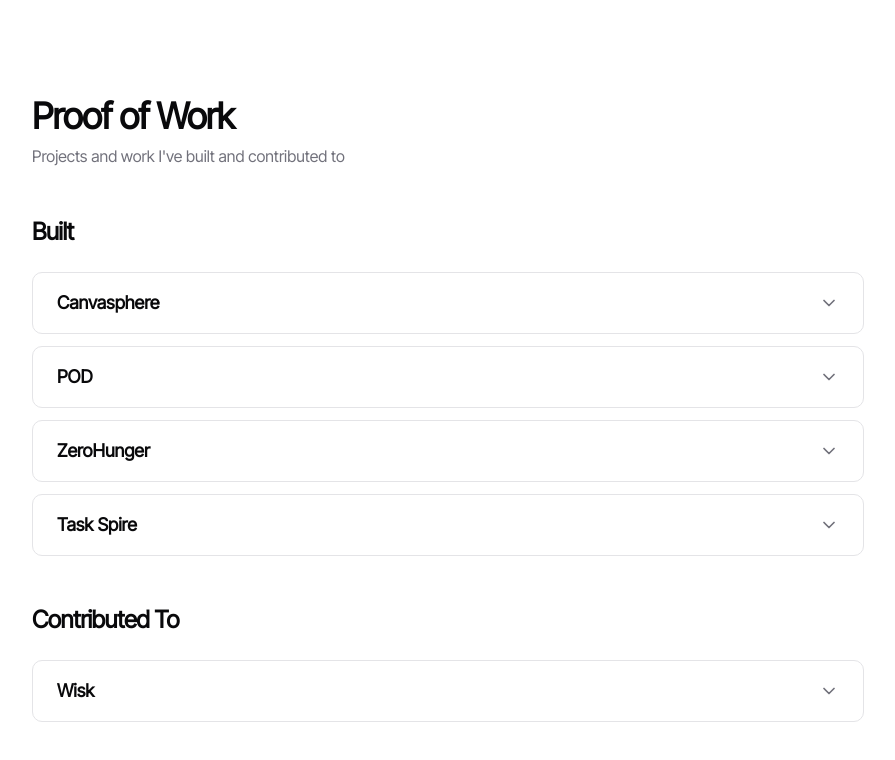
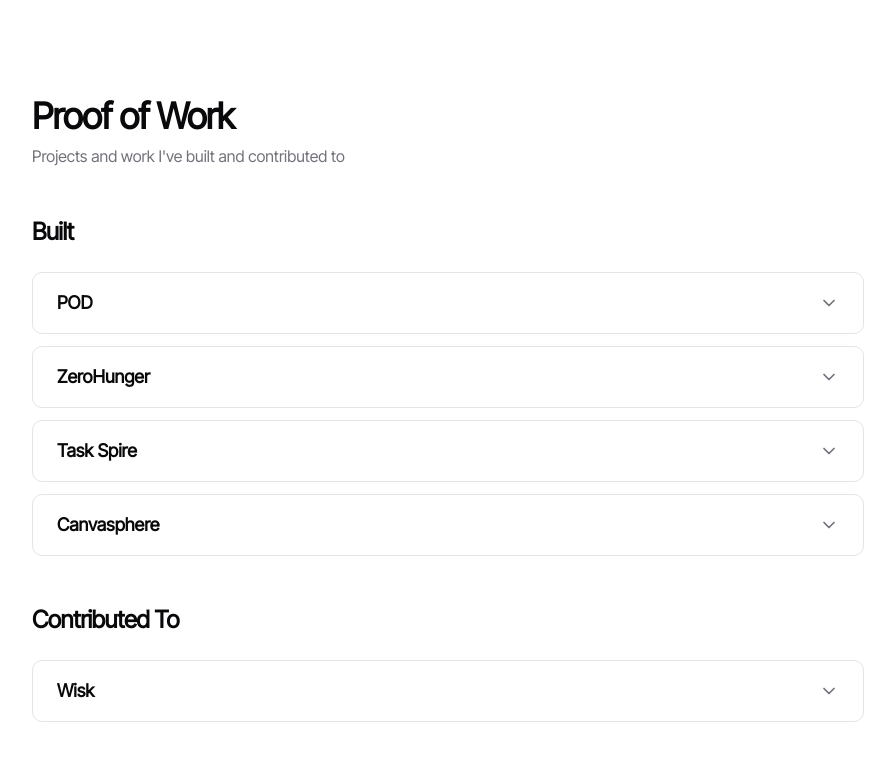
Before and after one commit to sushilbang/portfolio, a Next.js app: page /proof-of-work in a window 1280 px wide. Shown: the top 760 px of the page, without its empty margins (192-1087 px from the left). Built offline with nearby package versions, Linux system fonts and the light colour scheme.

Commit message:
reorder work

```diff
--- a/app/proof-of-work/work.ts
+++ b/app/proof-of-work/work.ts
@@ -1,11 +1,4 @@
 export const work = [
-    {
-        "type": "built",
-        "title": "Canvasphere",
-        "description": "An interactive, minimalist drawing space blending design and creativity — Canvasphere lets you sketch, explore, and express ideas within a sleek, neumorphic interface.",
-        "link": "https://bennisen-inspired.vercel.app",
-        "technologies": ["HTML", "CSS", "Javascript"]
-    },
     {
         "type": "built",
         "title": "POD",
@@ -27,6 +20,13 @@
         "link": "https://task-spire.vercel.app/",
         "technologies": ["React", "Node.js"]
     },
+        {
+        "type": "built",
+        "title": "Canvasphere",
+        "description": "An interactive, minimalist drawing space blending design and creativity — Canvasphere lets you sketch, explore, and express ideas within a sleek, neumorphic interface.",
+        "link": "https://bennisen-inspired.vercel.app",
+        "technologies": ["HTML", "CSS", "Javascript"]
+    },
     {
         "type": "contributed",
         "title": "Wisk",
```
